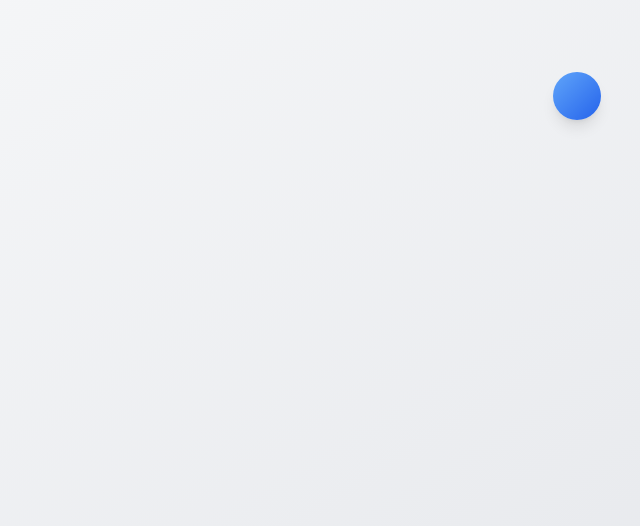
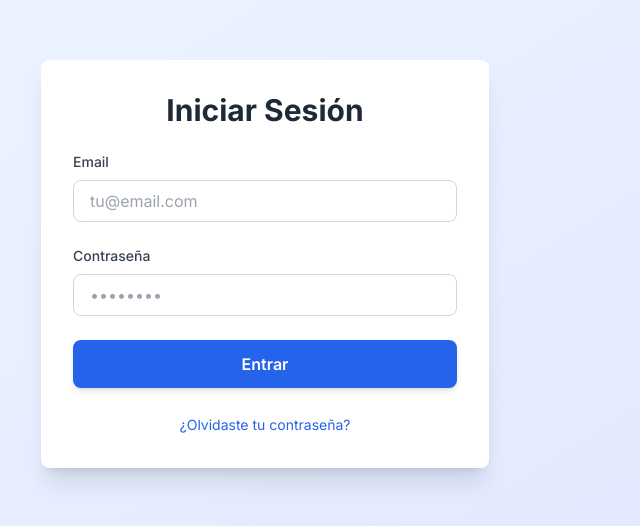
Before and after one commit to codemized/test-2, a Next.js app: page / in a window 1280 px wide. Shown: the part 136-662 px from the top of the page, without its empty margins (375-1015 px from the left). Built offline with nearby package versions, Linux system fonts and the light colour scheme.

Commit message:
AI update: cambia un for sencillo de login

```diff
--- a/app/page.tsx
+++ b/app/page.tsx
@@ -1,58 +1,69 @@
 'use client';
 
-import { useState, useEffect, useRef } from 'react';
+import { useState } from 'react';
 
-export default function BouncingBallPage() {
-  const [position, setPosition] = useState({ x: 0, y: 0 });
-  const [velocity, setVelocity] = useState({ x: 1.5, y: 1.5 });
-  const velocityRef = useRef({ x: 1.5, y: 1.5 });
+export default function LoginPage() {
+  const [email, setEmail] = useState('');
+  const [password, setPassword] = useState('');
 
-  useEffect(() => {
-    // Inicializar posición en el centro
-    const centerX = window.innerWidth / 2 - 25;
-    const centerY = window.innerHeight / 2 - 25;
-    setPosition({ x: centerX, y: centerY });
-
-    let animationFrame: number;
-
-    const animate = () => {
-      setPosition(prev => {
-        const newX = prev.x + velocityRef.current.x;
-        const newY = prev.y + velocityRef.current.y;
-
-        // Bounce off walls (con un área de rebote en el centro)
-        if (newX <= 100 || newX >= window.innerWidth - 150) {
-          velocityRef.current.x = -velocityRef.current.x;
-        }
-
-        if (newY <= 100 || newY >= window.innerHeight - 150) {
-          velocityRef.current.y = -velocityRef.current.y;
-        }
-
-        return {
-          x: newX,
-          y: newY
-        };
-      });
-
-      animationFrame = requestAnimationFrame(animate);
-    };
-
-    animationFrame = requestAnimationFrame(animate);
-
-    return () => cancelAnimationFrame(animationFrame);
-  }, []);
+  const handleSubmit = (e: React.FormEvent) => {
+    e.preventDefault();
+    console.log('Login:', { email, password });
+    // Aquí iría la lógica de autenticación
+  };
 
   return (
-    <div className="relative w-screen h-screen bg-gradient-to-br from-gray-50 to-gray-200 overflow-hidden">
-      <div
-        className="absolute w-12 h-12 bg-gradient-to-br from-blue-400 to-blue-600 rounded-full shadow-lg"
-        style={{
-          left: `${position.x}px`,
-          top: `${position.y}px`,
-          transition: 'all 0.05s linear'
-        }}
-      />
+    <div className="min-h-screen bg-gradient-to-br from-blue-50 to-indigo-100 flex items-center justify-center p-4">
+      <div className="bg-white rounded-lg shadow-xl p-8 w-full max-w-md">
+        <h1 className="text-3xl font-bold text-gray-800 mb-6 text-center">
+          Iniciar Sesión
+        </h1>
+
+        <form onSubmit={handleSubmit} className="space-y-6">
+          <div>
+            <label htmlFor="email" className="block text-sm font-medium text-gray-700 mb-2">
+              Email
+            </label>
+            <input
+              id="email"
+              type="email"
+              value={email}
+              onChange={(e) => setEmail(e.target.value)}
+              required
+              className="w-full px-4 py-2 border border-gray-300 rounded-lg focus:ring-2 focus:ring-blue-500 focus:border-transparent outline-none transition"
+              placeholder="tu@email.com"
+            />
+          </div>
+
+          <div>
+            <label htmlFor="password" className="block text-sm font-medium text-gray-700 mb-2">
+              Contraseña
+            </label>
+            <input
+              id="password"
+              type="password"
+              value={password}
+              onChange={(e) => setPassword(e.target.value)}
+              required
+              className="w-full px-4 py-2 border border-gray-300 rounded-lg focus:ring-2 focus:ring-blue-500 focus:border-transparent outline-none transition"
+              placeholder="••••••••"
+            />
+          </div>
+
+          <button
+            type="submit"
+            className="w-full bg-blue-600 hover:bg-blue-700 text-white font-semibold py-3 rounded-lg transition duration-200 shadow-md hover:shadow-lg"
+          >
+            Entrar
+          </button>
+        </form>
+
+        <div className="mt-6 text-center">
+          <a href="#" className="text-sm text-blue-600 hover:text-blue-800">
+            ¿Olvidaste tu contraseña?
+          </a>
+        </div>
+      </div>
     </div>
   );
 }
```
